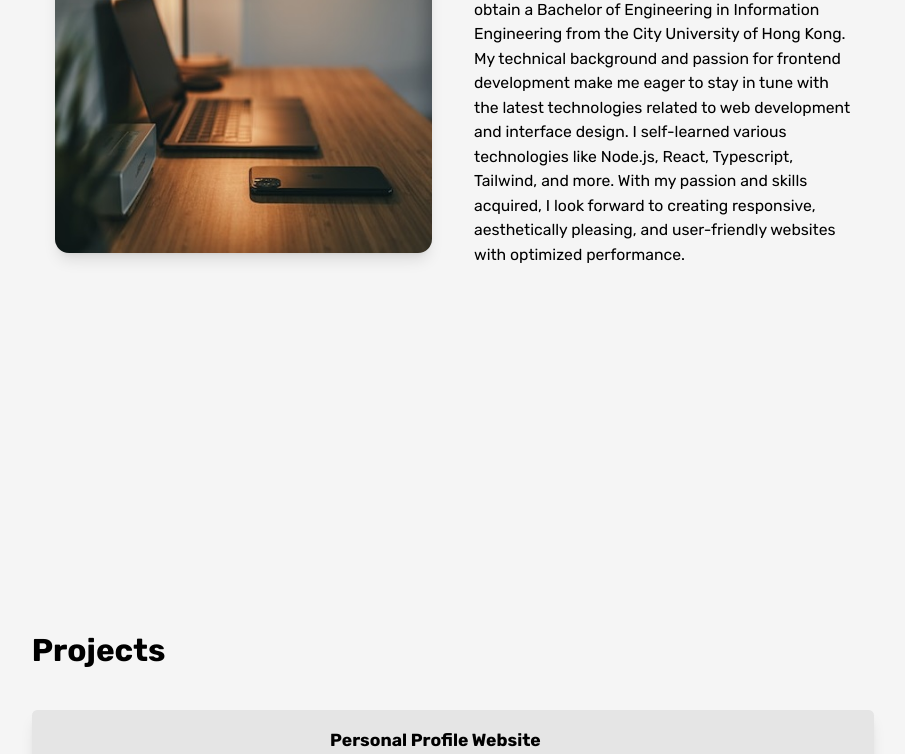
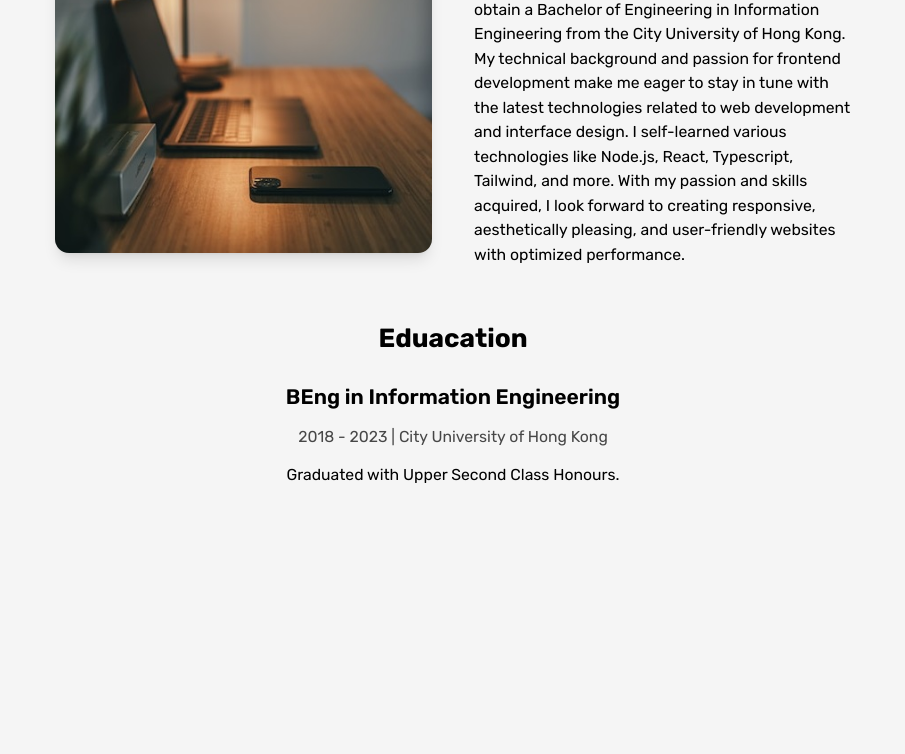
Before and after one commit to avgrpg/personal-profile-website, a Next.js app: page / in a window 1280 px wide. Shown: the part 1121-1875 px from the top of the page, without its empty margins (187-1092 px from the left). Built offline with nearby package versions, Linux system fonts and the light colour scheme.

Commit message:
added eduation + attempt to fix aboutpage

```diff
--- a/app/(home)/HomePage.tsx
+++ b/app/(home)/HomePage.tsx
@@ -104,7 +104,7 @@ const HomePage = ({ setSelectedPage }: Props) => {
               className="my-auto flex flex-row py-5 text-2xl font-semibold md:self-start"
             >
               <span>Also a&nbsp;</span>
-              <div className="text-blue-600">
+              <div className="text-blue-600 dark:text-blue-500">
 
               <TypeAnimation
                 sequence={[
--- a/app/(shared)/About.tsx
+++ b/app/(shared)/About.tsx
@@ -1,4 +1,4 @@
-"use client"
+"use client";
 import React from "react";
 import Layout from "../(home)/Layout";
 import Image from "next/image";
@@ -15,17 +15,17 @@ const About = ({ setSelectedPage }: Props) => {
 
   return (
     <section
-      className=" min-h-screen mx-auto w-full bg-light dark:bg-dark dark:text-light"
+      className="mx-auto w-full bg-light dark:bg-dark dark:text-light"
       id="about"
     >
       <Layout className="mt-20 py-16">
         <motion.div
-          initial={{ y: 100 }}
-          whileInView={{ y: 0 }}
+          initial={{ opacity: 0 }}
+          whileInView={{ opacity: 1 }}
           // viewport={{ once: true }}
           transition={{ duration: 0.5 }}
           onViewportEnter={() => setSelectedPage(SelectedPage.About)}
-          viewport={{ once: true, amount: 0.8 }}
+          viewport={{ once: true, amount: 0.3 }}
           className={`${flexbetween} mx-auto flex-col gap-12 px-0 md:flex-row md:px-12 lg:w-5/6 2xl:w-1/2`}
         >
           <div className="w-5/6 md:w-1/2">
@@ -48,9 +48,37 @@ const About = ({ setSelectedPage }: Props) => {
               Passionate in Creating Pleasant Frontend Development & Design
             </div>
             <p className="text-lg">
-              I am a fresh graduate passionate about frontend development and interface design. I am about to obtain a Bachelor of Engineering in Information Engineering from the City University of Hong Kong. My technical background and passion for frontend development make me eager to stay in tune with the latest technologies related to web development and interface design. I self-learned various technologies like Node.js, React, Typescript, Tailwind, and more. With my passion and skills acquired, I look forward to creating responsive, aesthetically pleasing, and user-friendly websites with optimized performance.
+              I am a fresh graduate passionate about frontend development and
+              interface design. I am about to obtain a Bachelor of Engineering
+              in Information Engineering from the City University of Hong Kong.
+              My technical background and passion for frontend development make
+              me eager to stay in tune with the latest technologies related to
+              web development and interface design. I self-learned various
+              technologies like Node.js, React, Typescript, Tailwind, and more.
+              With my passion and skills acquired, I look forward to creating
+              responsive, aesthetically pleasing, and user-friendly websites
+              with optimized performance.
             </p>
           </div>
+        </motion.div>
+        <motion.div
+          initial={{ opacity: 0, x:-100 }}
+          whileInView={{ opacity: 1, x:0 }}
+          // viewport={{ once: true }}
+          transition={{ duration: 1 }}
+          viewport={{ once: true}}
+          className={`${flexbetween} mx-auto flex-col gap-4 md:px-12 lg:w-5/6 2xl:w-1/2`}
+        >
+          <h2 className="my-4 mt-16 text-3xl font-bold">
+            Eduacation
+          </h2>
+          <div className="flex flex-row text-2xl font-semibold">
+            BEng in Information Engineering
+          </div>
+          <p className="text-lg text-dark/80 dark:text-light/50">
+            2018 - 2023 | City University of Hong Kong
+          </p>
+          <p className=" text-lg">Graduated with Upper Second Class Honours.</p>
         </motion.div>
         {/* <div className="mb-40" /> */}
         {/* <motion.div
--- a/app/(shared)/Project.tsx
+++ b/app/(shared)/Project.tsx
@@ -120,15 +120,15 @@ const Projects = ({ setSelectedPage }: Props) => {
       <Layout className="mx-auto md:px-12 lg:w-5/6 2xl:w-3/4">
         <motion.h1
           className="my-12 text-4xl font-bold"
-          onViewportEnter={() => setSelectedPage(SelectedPage.Projects)}
-        >
+          >
           Projects
         </motion.h1>
         <motion.div
           className="self-center"
           initial="hidden"
           whileInView="visible"
-          viewport={{ once: true }}
+          onViewportEnter={() => setSelectedPage(SelectedPage.Projects)}
+          viewport={{ once: true}}
           variants={cardVariant}
         >
           {cards.map((card, index) => {
```
